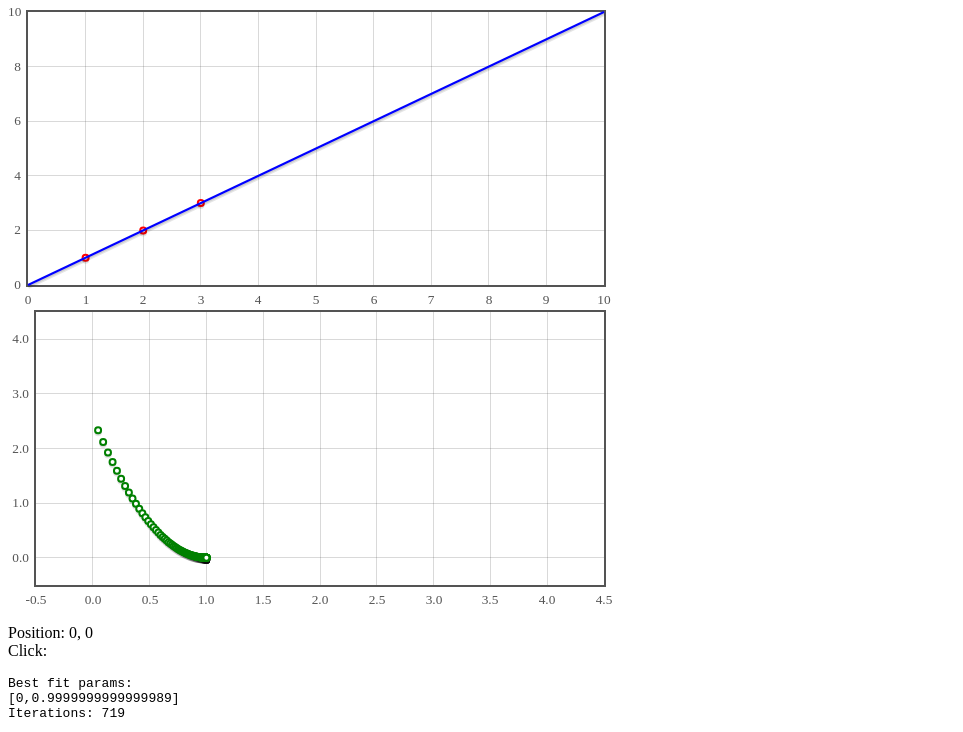
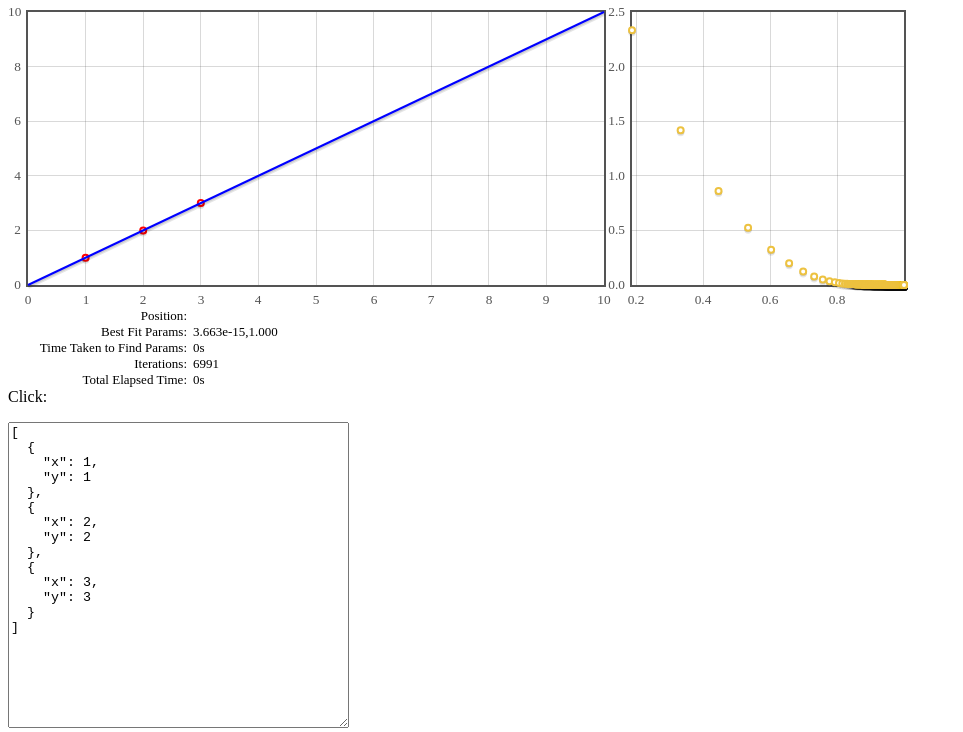
Before and after one commit to misaka/ml-class, a plain HTML site: page linear_regression/univariant.html in a window 1280 px wide. Shown: the top 732 px of the page, without its empty margins (0-963 px from the left). Drawn offline with Linux system fonts and the light colour scheme.

Commit message:
Ported over changes to multivariant to univariant.

```diff
--- a/linear_regression/univariant.html
+++ b/linear_regression/univariant.html
@@ -2,20 +2,48 @@
   <head>
     <script language="javascript" type="text/javascript" src="../js/jquery.min.js"></script>
     <script language="javascript" type="text/javascript" src="../js/jquery.flot.min.js"></script>
+    <script language="javascript" type="text/javascript" src="../js/sylvester.js"></script>
+
+    <style type="text/css">
+#stats    {
+  font-size: small;
+  font-color: grey;
+}
+#stats dt {
+  clear:left;
+  float:left;
+  text-align:right;
+  width:30ex;
+  padding-right:1ex;
+}
+#stats dt:after { content:":" }
+#stats dd {
+  float:left;
+  width:20ex;
+  margin-left:0;
+}
+#stats dt:first-child { border-top:none; }
+#stats dd:nth-child(2) { border-top:none; }
+    </style>
   </head>
   <body>
+    <div id="content">
+      <div id="plots">
+        <div id="data_plot" style="float:left;width:600px;height:300px"></div>
+        <div id="cost_plot" style="float:left;width:300px;height:300px"></div>
+      </div>
 
+      <div style="clear:both;" />
+      <dl id="stats">
+        <dt>Position</dt>                  <dd id="position" />
+        <dt>Best Fit Params</dt>           <dd id="best_fit_params" />
+        <dt>Time Taken to Find Params</dt> <dd id="best_fit_time" />
+        <dt>Iterations</dt>                <dd id="iterations" />
+        <dt>Total Elapsed Time</dt>        <dd id="total_elapsed_time" />
+      </dl>
 
-    <div id="plots">
-      <div id="data_plot" style="width:600px;height:300px"></div>
-      <div id="cost_plot" style="width:600px;height:300px"></div>
-
-      <p id="hoverdata">Position:
-      <span id="x">0</span>, <span id="y">0</span><br />
+      <div style="clear:both;" />
       Click: <span id="clickdata"></span></p>
-      <div>
-        <pre id="stats"></pre>
-      </div>
       <div>
         <textarea  id="points" cols=40 rows=20 id="points"></textarea>
       </div>
@@ -23,6 +51,7 @@
 
 <script type="text/javascript">
 var plot, cost_plot;
+var plot_cost = true;
 var points, cost_line_points;
 var points_range = {
     x: { min: 0, max: 10 },
@@ -36,49 +65,69 @@ var cost_param_ranges = {
 
 
 function create_linear_func(params) {
-    return function(point) {
-        return params[0] + params[1] * point.x;
+    var params_matrix = $M(params).transpose();
+    return function(variable) {
+        return params[0] + params[1] * variable;
     };
 };
 
 
+function set_stat(name, value) {
+    $('#' + name).text(value);
+}
+
+
 function find_best_fitting_params_for_points(points) {
-    var last_params = [0, null];
+    var last_params = [0, 0];
     var params = [0, 0];
-    var change_rate = 0.01;
+    var change_rate = 0.04;
     var i = 0;
     var max_iterations = 10000;
-    if(cost_plot)
+    if(plot_cost)
         cost_data = [];
 
-    while(params[1] != last_params[1]) {
-        last_params[1] = params[1];
-        h = hypothesis = create_linear_func(last_params)
+    var start_time = new Date;
+    do {
+        last_params = params.slice();
+        h = hypothesis = create_linear_func(last_params.slice())
+
+        params[0] =
+            last_params[0]
+            - (change_rate
+               * (1 / points.length)
+               * points.reduce(function(a,p) {
+                   return a + (h(p.x) - p.y);
+               }, 0)
+              );
         params[1] =
             last_params[1]
             - (change_rate
                * (1 / points.length)
                * points.reduce(function(a,p) {
-                   return a + (h(p) - p.y) * p.x;
+                   return a + (h(p.x) - p.y) * p.x;
                }, 0)
               );
+
         if(params[1] == null || params[1] == NaN
            || params[1] == Infinity || params[1] == -Infinity) {
             console.log("invalid parameter! try adjusting change_rate, maybe increase it");
             debug_param_data(last_params, params, h);
             break;
         }
-        if(cost_plot)
-            cost_data.push([params[1], cost_of_param(params[1], points, hypothesis)]);
+        if(plot_cost)
+            cost_data.push([params[1], cost_of_param(params[1], points, h)]);
         if(++i > max_iterations) {
             console.log("max iterations reached, bailing");
             debug_param_data(last_params, params, h);
             break;
         }
-    }
-    if(cost_plot)
+    } while(!!params && !!last_params && (params<last_params || params>last_params));
+    var elapsed_time = new Date - start_time;
+    if(plot_cost)
         plot_param_cost();
-    show_stats(params, i);
+    set_stat('best_fit_params', params[0].toPrecision(4) + "," + params[1].toPrecision(4));
+    set_stat('best_fit_time', elapsed_time / 1000 + "s");
+    set_stat('iterations', i);
     return params;
 }
 
@@ -88,41 +137,40 @@ function debug_param_data(last_params, params, hyphothesis) {
     console.log("  last params: " + JSON.stringify(last_params));
     console.log("  params: " + JSON.stringify(params));
     console.log("  total cost: " + JSON.stringify(points.reduce(function(a,p) {
-        return a + (h(p) - p.y) * p.x;
+        return a + (h(p.x) - p.y) * p.x;
     }, 0)));
     for(p in points) {
-        console.log("    point " + JSON.stringify(points[p]) + " cost: " + h(p));
+        console.log("    point " + JSON.stringify(points[p]) + " cost: " + h(p.x));
     }
 }
 
 
-function show_stats(params, iterations) {
-    $('#stats').text("Best fit params:\n" + JSON.stringify(params) + "\n"
-                     + "Iterations: " + iterations + "\n");
-}
-
-
 function cost_of_param(param, points, hypothesis) {
-    // hypothesis = create_func(param);
     var sum = points.reduce(function(acc, point) {
-        return acc + Math.pow(hypothesis(point) - point.y, 2);
+        return acc + Math.pow(hypothesis(point.x) - point.y, 2);
     }, 0);
     return ( 1 / ( 2 * points.length ) ) * sum;
 };
 
 
 function plot_param_cost() {
-    cost_plot.setData([{
-        data: cost_data,
+    cost_plot = $.plot(
+        $("#cost_plot"),
+        [cost_data],
+        {
             color: "green",
+            series: {
                 lines: { show: false },
-        points: { show: true },
-    }]);
-    cost_plot.draw();
+                points: { show: true }
+            },
+            grid: { hoverable: false, clickable: false },
+        });
 }
 
 
 function calculate_and_plot_points_and_costs() {
+    var start_time = new Date;
+
     // First re-plat the points without the hypothesis line.
     plot.setData([{
         data: points.map(function(p){return [p.x, p.y]}),
@@ -135,14 +183,11 @@ function calculate_and_plot_points_and_costs() {
 
     // Now find the best-fitting params for our set of points.
     best_fit_params = find_best_fitting_params_for_points(points);
-    // best_fit_params = [0, 3];
     // And generate the points that will be used for the line that represents
     // our hypothesis on the points graph.
     linear_func = create_linear_func(best_fit_params);
-    line_start = [points_range.x.min, Number(linear_func({x: points_range.x.min,
-                                                          y: 0}))];
-    line_end   = [points_range.x.max, Number(linear_func({x: points_range.x.max,
-                                                          y: 0}))];
+    line_start = [points_range.x.min, Number(linear_func(points_range.x.min))];
+    line_end   = [points_range.x.max, Number(linear_func(points_range.x.max))];
 
     // Now plot points with the hypothesis line.
     plot.setData([{
@@ -158,13 +203,7 @@ function calculate_and_plot_points_and_costs() {
     }]);
     plot.draw();
 
-    cost_plot.setData([{
-        data: cost_data,
-        color: "green",
-        lines: { show: false },
-        points: { show: true },
-    }]);
-    cost_plot.draw();
+    set_stat("total_elapsed_time", (new Date - start_time)/1000 + "s");
 }
 
 
@@ -175,7 +214,8 @@ $(function () {
         { x: 3, y: 3 },
     ];
 
-    plot = $.plot($("#data_plot"),
+    plot = $.plot(
+        $("#data_plot"),
         [{}],
         {
             series: {
@@ -186,16 +226,6 @@ $(function () {
             xaxis: points_range.x,
             yaxis: points_range.y,
         });
-    cost_plot = $.plot($("#cost_plot"),
-                       [{}], {
-               series: {
-                   lines: { show: true },
-                   points: { show: false }
-               },
-               grid: { hoverable: false, clickable: false },
-               xaxis: cost_param_ranges.x,
-               yaxis: cost_param_ranges.y,
-             });
     calculate_and_plot_points_and_costs();
     $('#points').val(JSON.stringify(points, null, 2));
 
@@ -203,8 +233,7 @@ $(function () {
     $("#data_plot").bind("plothover", function (event, pos, item) {
         currentPoint = { x: Math.round(pos.x * 100) / 100,
                          y: Math.round(pos.y * 100) / 100};
-        $("#x").text(currentPoint.x);
-        $("#y").text(currentPoint.y);
+        set_stat("position", "x: " + currentPoint.x + " y:" + currentPoint.y);
     });
 
     $("#data_plot").bind("click", function (event) {
```
Lines whose indentation alone changed are shown as unchanged.
